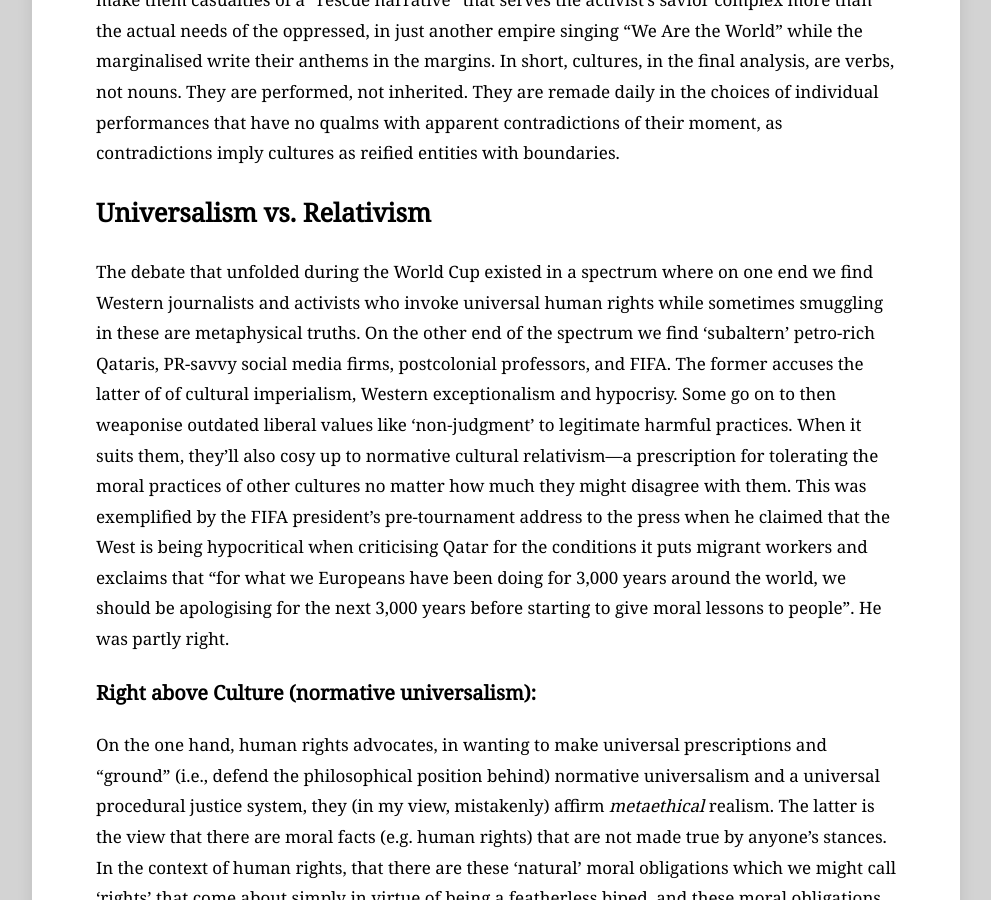
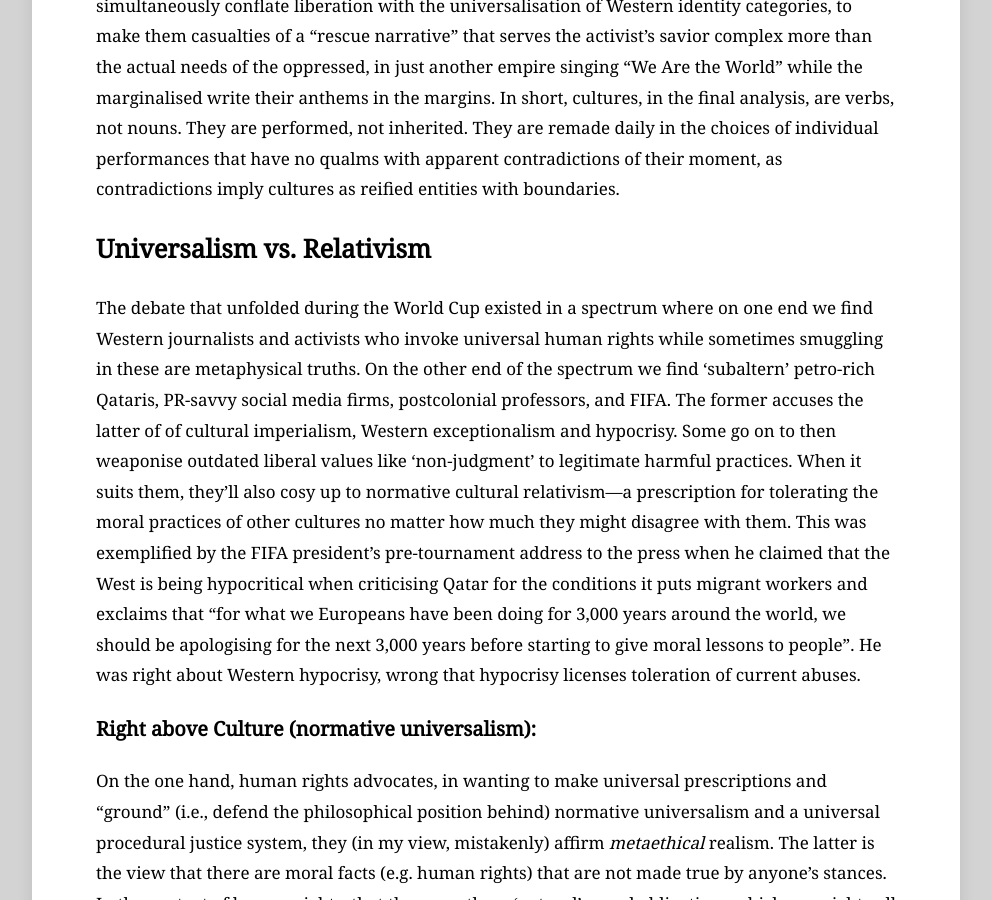
Before and after one commit to Catofminerva/Catofminerva.github.io, a Jekyll site: the page built from _posts/2022-11-21-worldcup.md, in a window 1280 px wide and 900 px high, scrolled down 8237 px. Shown: the whole window, without its empty margins (144-1135 px from the left). Built offline with Jekyll 4.4.1, drawn with Linux system fonts in a browser that asks for light colours; comment, search, counter and statistics services are not loaded; some of the changed text lies outside the part shown.

Commit message:
Update 2022-11-21-worldcup.md

```diff
--- a/_posts/2022-11-21-worldcup.md
+++ b/_posts/2022-11-21-worldcup.md
@@ -54,7 +54,7 @@
 
 <blockquote class="twitter-tweet"><a href="https://twitter.com/Justin_D_Martin/status/1594757374279041038"></a></blockquote>
 
-**The Gay International**
+### The Gay International
 
 As I watched the madness unfold, I couldn't help but think of these
 totalising, grand stories that began circulating in the 90's about such
@@ -114,7 +114,7 @@
 On the other end of the spectrum we find 'subaltern' petro-rich Qataris, PR-savvy social media firms, postcolonial professors, and FIFA. The former accuses the latter of of cultural imperialism, Western exceptionalism and hypocrisy. Some go
 on to then weaponise outdated liberal values like 'non-judgment' to
 legitimate harmful practices. When it suits them, they'll also cosy up to normative cultural relativism---a prescription for tolerating the moral practices of other cultures no matter how much they might disagree with them. This was exemplified by the FIFA president's pre-tournament address to the press when he claimed that the West is being hypocritical when criticising Qatar for the conditions it puts migrant workers and exclaims that "for what we Europeans have been doing for 3,000 years around the world, we should be apologising for the next 3,000 years
-before starting to give moral lessons to people". He was partly right.
+before starting to give moral lessons to people". He was right about Western hypocrisy, wrong that hypocrisy licenses toleration of current abuses.
 
 <blockquote class="twitter-tweet"><a href="https://twitter.com/binnahar85/status/1594764842220617728"></a></blockquote>
 
```
Also changed, not shown: other parts of _posts/2022-11-21-worldcup.md (+2 -2 lines).
